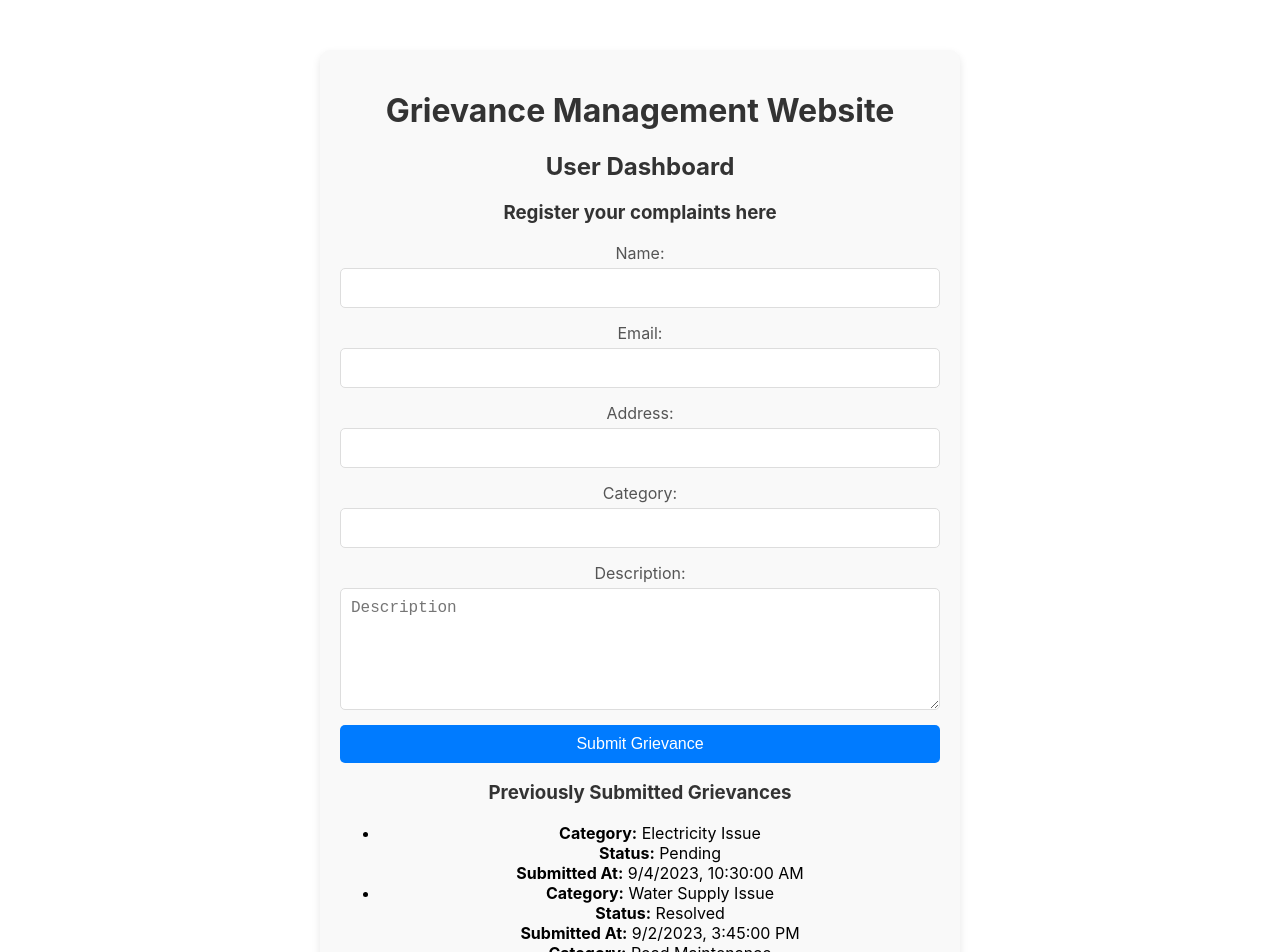
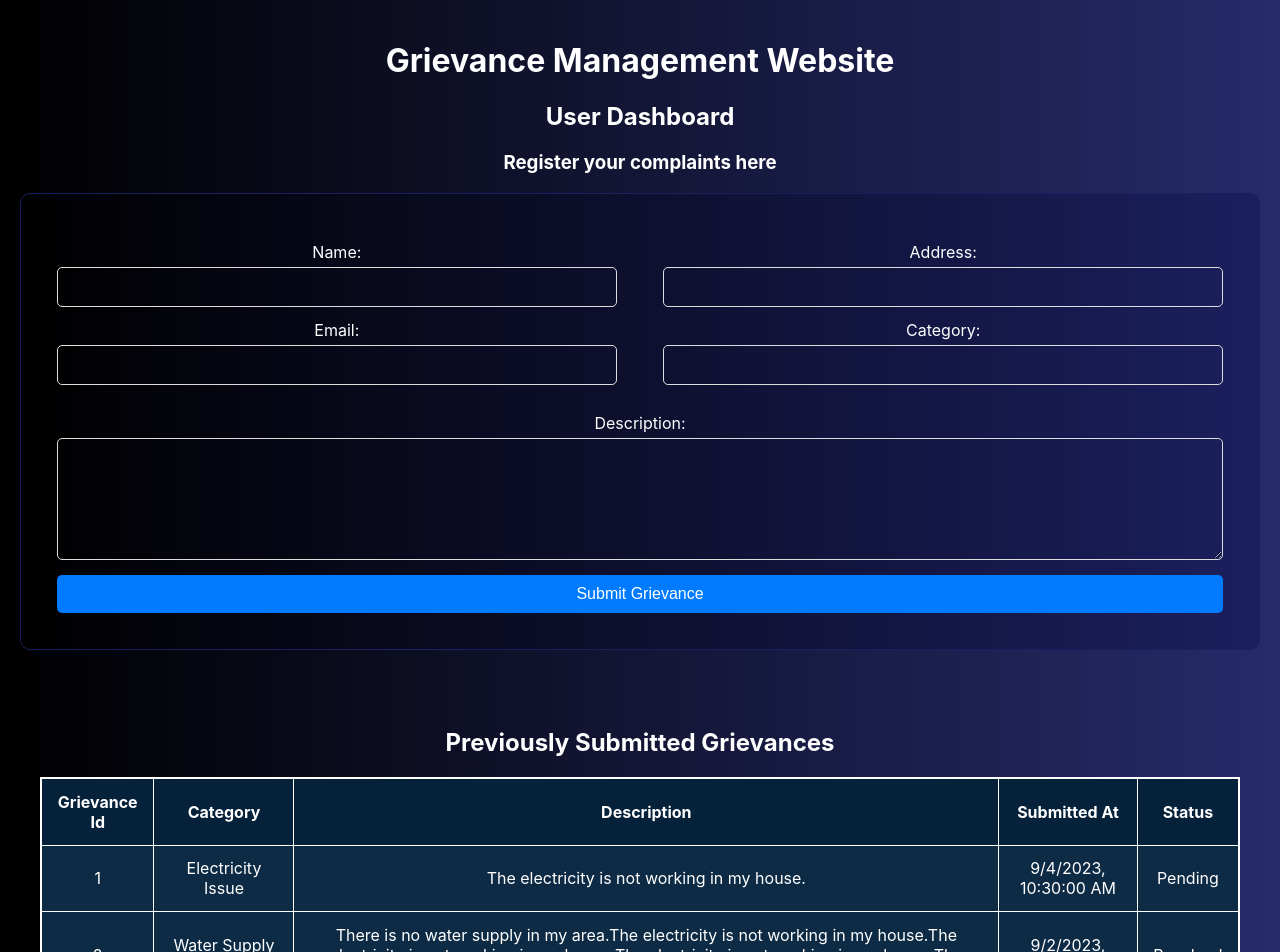
Before and after one commit to Divya-256/Grievance_Management_Website, a React (Create React App) app in the folder frontend_gm/: page /userDashboard in a window 1280 px wide. Shown: the top 952 px of the page. Built offline with nearby package versions, Linux system fonts and the light colour scheme.

Commit message:
design modified

```diff
--- a/frontend_gm/src/Components/UserDashboard/UserDashboard.css
+++ b/frontend_gm/src/Components/UserDashboard/UserDashboard.css
@@ -1,33 +1,53 @@
 
 .grievForm {
-    max-width: 600px;
-    margin: 50px auto;
+    max-width: 100vw;
+    /* margin: 50px auto; */
     padding: 20px;
-    border-radius: 10px;
+    /* border-radius: 10px; */
     box-shadow: 0 4px 8px rgba(0, 0, 0, 0.1);
-    background-color: #f9f9f9;
+    /* background-color: #f9f9f9; */
+    background-image: linear-gradient(to left, #262b6a, black);
 }
 
 .grievForm h1, .grievForm h2, .grievForm h3 {
     text-align: center;
-    color: #333;
+    color: #ffffff;
 }
+.outerForm{
+    border: #1b1f61 1px solid;
+    border-radius: 10px;
+    background-image: linear-gradient(to right, #000000,#1b1f5d);
+}
+.grievance-list{
+    display: flex;
+    justify-content: center;
 
+}
 .compForm {
     display: flex;
     flex-direction: column;
     gap: 15px;
+    color: white;
+    padding: 36px;
 }
-
+.firstSet{
+    display: flex;
+    width: 100%;
+    justify-content: space-between;
+}
+.row1,.row2{
+     width: 48%;
+}
 .form-group {
     display: flex;
     flex-direction: column;
+    margin-top: 1vw;
 }
 
 .form-group label {
     font-size: 1rem;
     margin-bottom: 5px;
-    color: #555;
+    color: #ffffff;
 }
 
 .form-group input, .form-group textarea {
@@ -37,6 +57,8 @@
     font-size: 1rem;
     outline: none;
     transition: border-color 0.3s ease;
+    background: none;
+    color: white;
 }
 
 .form-group input:focus, .form-group textarea:focus {
@@ -62,3 +84,29 @@ button[type="submit"] {
 button[type="submit"]:hover {
     background-color: #0056b3;
 }
+.prevGriev{
+    margin-top: 3vw;
+    padding: 20px;
+}
+/* table{
+    width: 100%;
+} */
+table,th,td{
+    border: 1px solid rgb(255, 255, 255);
+    border-collapse: collapse;
+    text-align: center;
+    padding: 1vw;
+}
+td:hover{
+    background-color: #191717;
+    color: white;
+}
+
+tr,th{
+    background-color: #0e2b45;
+    color: white;
+    border: 1px solid white;
+}
+th{
+    background-color:#06213a ;
+}
--- a/frontend_gm/src/Components/UserDashboard/UserDashboard.js
+++ b/frontend_gm/src/Components/UserDashboard/UserDashboard.js
@@ -21,18 +21,21 @@ export default function UserDashboard() {
             {
                 id: 1,
                 category: 'Electricity Issue',
+                description: 'The electricity is not working in my house.',
                 status: 'Pending',
                 createdAt: '2023-09-04T10:30:00'
             },
             {
                 id: 2,
                 category: 'Water Supply Issue',
+                description: 'There is no water supply in my area.The electricity is not working in my house.The electricity is not working in my house.The electricity is not working in my house.The electricity is not working in my house.The electricity is not working in my house.',
                 status: 'Resolved',
                 createdAt: '2023-09-02T15:45:00'
             },
             {
                 id: 3,
                 category: 'Road Maintenance',
+                description: 'The road in front of my house is not properly maintained.',
                 status: 'In Progress',
                 createdAt: '2023-09-01T09:00:00'
             }
@@ -72,8 +75,14 @@ export default function UserDashboard() {
         <div className='grievForm'>
             <h1>Grievance Management Website</h1>
             <h2>User Dashboard</h2>
+            <div>
             <h3>Register your complaints here</h3>
+            <div className='outerForm'>
+
+
             <form onSubmit={submitGrievance} className='compForm'>
+                <div className="firstSet">
+                <div className='row1'>
                     <div className="form-group">
                         <label>Name: </label>
                         <input type='text' value={name} onChange={(e) => setName(e.target.value)} required />
@@ -82,6 +91,8 @@ export default function UserDashboard() {
                         <label>Email: </label>
                         <input type='email' value={email} onChange={(e) => setEmail(e.target.value)} required />
                     </div>
+                </div>
+               <div className="row2">
                 <div className="form-group">
                         <label>Address: </label>
                         <input type='text' value={address} onChange={(e) => setAddress(e.target.value)} required />
@@ -90,27 +101,44 @@ export default function UserDashboard() {
                         <label>Category: </label>
                         <input type="text"  value={category} onChange={(e) => setCategory(e.target.value)} required />
                     </div>
+               </div>
+               </div>
                 <div className="form-group">
                     <label>Description: </label>
-                    <textarea placeholder='Description' value={description} onChange={(e) => setDescription(e.target.value)} required />
+                    <textarea  value={description} onChange={(e) => setDescription(e.target.value)} required />
                 </div>
                 <button type="submit">Submit Grievance</button>
             </form>
+            </div>
+            </div>
+            <div className='prevGriev'>
+                <h2>Previously Submitted Grievances</h2>
+                <div className="grievance-list">
 
+                    {submittedGrievances.length>0?(
+                        <table>
 
-            <h3>Previously Submitted Grievances</h3>
-            <div className="grievance-list">
-                {submittedGrievances.length>0?(
-                     <ul>
+                        <tr>
+                                <tr>
+                                <th>Grievance Id</th>
+                                <th>Category</th>
+                                <th>Description</th>
+                                <th>Submitted At</th>
+                                <th>Status</th>
+                                </tr>
                             {submittedGrievances.map((grievance)=>(
-                            <li key={grievance.id}>
-                                <strong>Category:</strong> {grievance.category} <br />
-                                <strong>Status:</strong> {grievance.status} <br />
-                                <strong>Submitted At:</strong> {new Date(grievance.createdAt).toLocaleString()}
-                            </li>
+
+                                <tr key={grievance.id}>
+                                    <td>{grievance.id}<br/></td>
+                                    <td>{grievance.category} <br /></td>
+                                    <td>{grievance.description}<br/></td>
+                                    <td>{new Date(grievance.createdAt).toLocaleString()}</td>
+                                    <td>{grievance.status} <br /></td>
+                                </tr>
                             ))}
 
-                     </ul>
+                        </tr>
+                        </table>
                     ):(
                         <p>No grievances submitted yet.</p>
                     )}
@@ -118,7 +146,7 @@ export default function UserDashboard() {
 
 
                 </div>
-
+            </div>
         </div>
     );
 }
```
Lines whose indentation alone changed are shown as unchanged.
